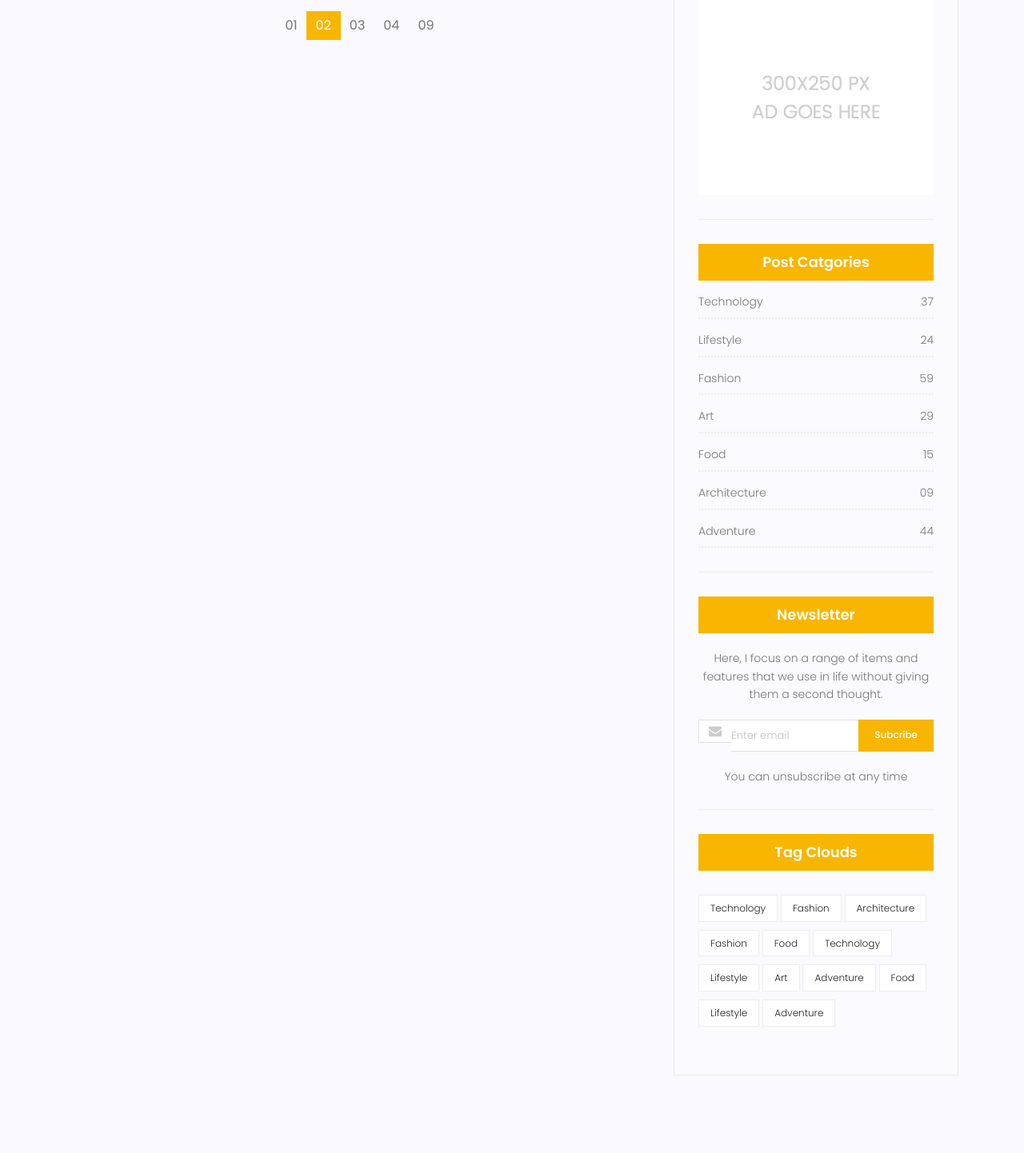
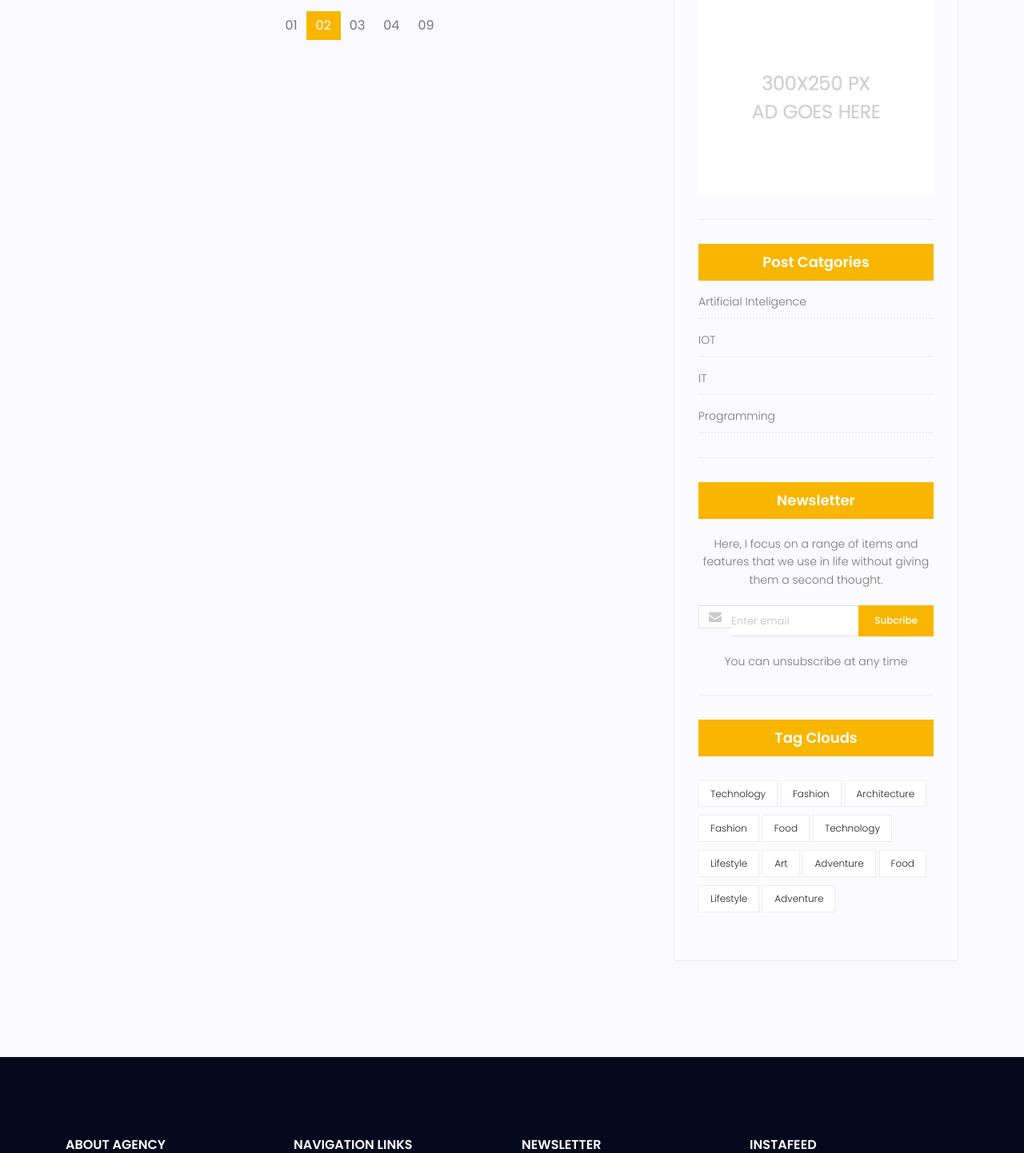
Before and after one commit to Mosllems/Travel, a Django app: page /blog/ in a window 1280 px wide. Shown: the part 2033-3475 px from the top of the page at 80% size. Run offline with Django 5.2, Linux system fonts and the light colour scheme; data comes from the database, SQL or seed files in the repository; both versions use the stored data as it was after the commit; parts of the project's set-up code (start-up, migrations or seed data) failed here and were passed over; some libraries are stand-ins or nearby versions.

Commit message:
add category in blog's pages

```diff
--- /dev/null
+++ b/blog/templates/blog/blog-category.html
@@ -0,0 +1,14 @@
+
+
+<div class="single-sidebar-widget post-category-widget">
+    <h4 class="category-title">Post Catgories</h4>
+    <ul class="cat-list">
+        {% for category in categories %}
+        <li>
+            <a href="#" class="d-flex justify-content-between">
+                <p>{{category.name}}</p>
+            </a>
+        </li>
+        {% endfor %}
+    </ul>
+</div>
--- a/blog/templates/blog/blog-home.html
+++ b/blog/templates/blog/blog-home.html
@@ -104,7 +104,7 @@
 						<div class="col-lg-3 col-md-3 meta-details">
 							<ul class="tags">
 								{% for cat in post.category.all %}
-									{{cat.name}}
+									{{cat}}
 								{% endfor %}
 							</ul>
 							<div class="user-details row">
@@ -171,53 +171,7 @@
 						<div class="single-sidebar-widget ads-widget">
 							<a href="#"><img class="img-fluid" src="{% static 'img/blog/ads-banner.jpg' %}" alt=""></a>
 						</div>
-						<div class="single-sidebar-widget post-category-widget">
-							<h4 class="category-title">Post Catgories</h4>
-							<ul class="cat-list">
-								<li>
-									<a href="#" class="d-flex justify-content-between">
-										<p>Technology</p>
-										<p>37</p>
-									</a>
-								</li>
-								<li>
-									<a href="#" class="d-flex justify-content-between">
-										<p>Lifestyle</p>
-										<p>24</p>
-									</a>
-								</li>
-								<li>
-									<a href="#" class="d-flex justify-content-between">
-										<p>Fashion</p>
-										<p>59</p>
-									</a>
-								</li>
-								<li>
-									<a href="#" class="d-flex justify-content-between">
-										<p>Art</p>
-										<p>29</p>
-									</a>
-								</li>
-								<li>
-									<a href="#" class="d-flex justify-content-between">
-										<p>Food</p>
-										<p>15</p>
-									</a>
-								</li>
-								<li>
-									<a href="#" class="d-flex justify-content-between">
-										<p>Architecture</p>
-										<p>09</p>
-									</a>
-								</li>
-								<li>
-									<a href="#" class="d-flex justify-content-between">
-										<p>Adventure</p>
-										<p>44</p>
-									</a>
-								</li>
-							</ul>
-						</div>
+						{% get_category %}
 						<div class="single-sidebar-widget newsletter-widget">
 							<h4 class="newsletter-title">Newsletter</h4>
 							<p>
--- a/blog/templatetags/blog_tags.py
+++ b/blog/templatetags/blog_tags.py
@@ -1,5 +1,5 @@
 from django import template
-from blog.models import Post
+from blog.models import Post, Category
 
 register = template.Library()
 
@@ -8,3 +8,9 @@ register = template.Library()
 def get_latest_blogs(count=3):
     posts = Post.objects.filter(status=1)[:count]
     return {'posts': posts}
+
+
+@register.inclusion_tag('blog/blog-category.html')
+def get_category():
+    categories = Category.objects.all().order_by('name')
+    return {'categories': categories}
--- a/blog/views.py
+++ b/blog/views.py
@@ -1,5 +1,5 @@
 from django.shortcuts import render, get_object_or_404
-from blog.models import Post
+from blog.models import Post, Category
 
 
 def blogview(request):
```
Also changed, not shown: blog/templates/blog/blog-single.html (+3 -4 lines), db.sqlite3.
